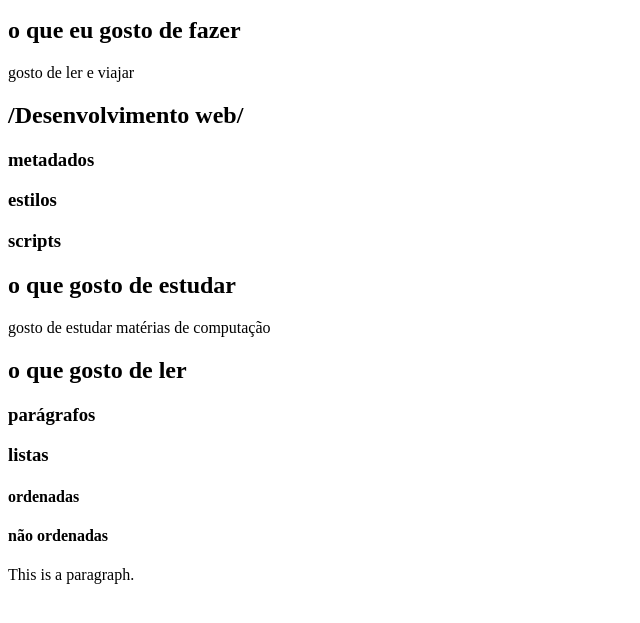
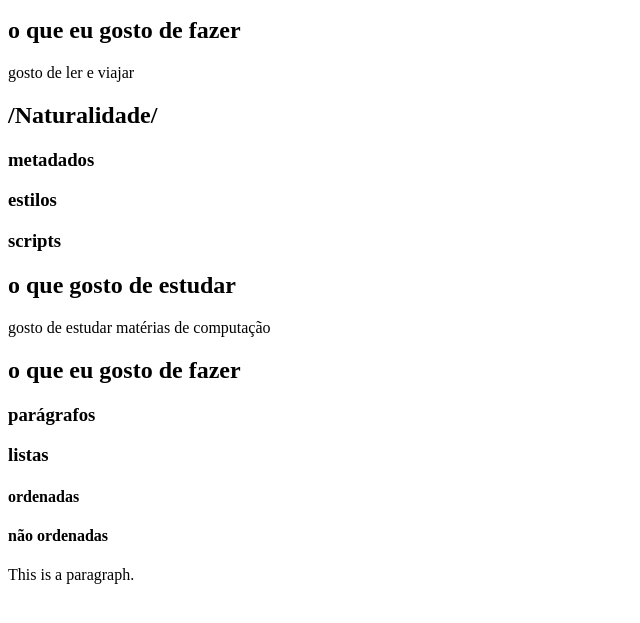
Before and after one commit to ufjf-dcc202/ufjf-dcc202-2023-3-a-atv3-nsalgado2000, a website: page index.html in a window 1280 px wide. Shown: the part 127-750 px from the top of the page, without its empty margins (0-640 px from the left). Drawn offline with Linux system fonts and the light colour scheme.

Commit message:
altera o html mais uma vez

```diff
--- a/index.html
+++ b/index.html
@@ -15,7 +15,7 @@
         <section>
             <h1>o que eu gosto de fazer</h1>
             <p>gosto de ler e viajar</p>
-            <h2>/Desenvolvimento web/</h2>
+            <h2>/Naturalidade/</h2>
             <h3>metadados</h3>
             <h3>estilos</h3>
             <h3>scripts</h3>
@@ -23,7 +23,7 @@
         <section>
             <h1>o que gosto de estudar</h1>
             <p>gosto de estudar matérias de computação</p>
-            <h2>o que gosto de ler</h2>
+            <h2>o que eu gosto de fazer</h2>
             <h3>parágrafos</h3>
             <h3>listas</h3>
             <h4>ordenadas</h4>
```
